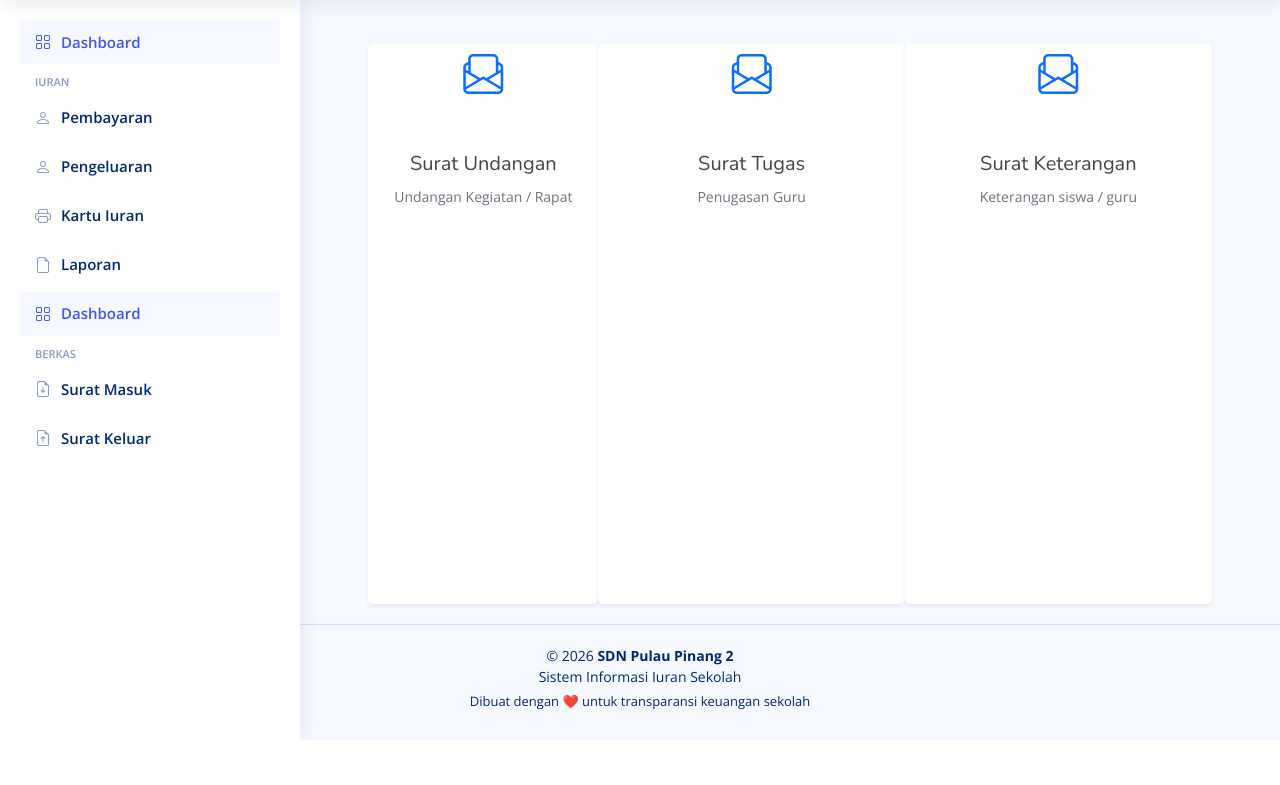
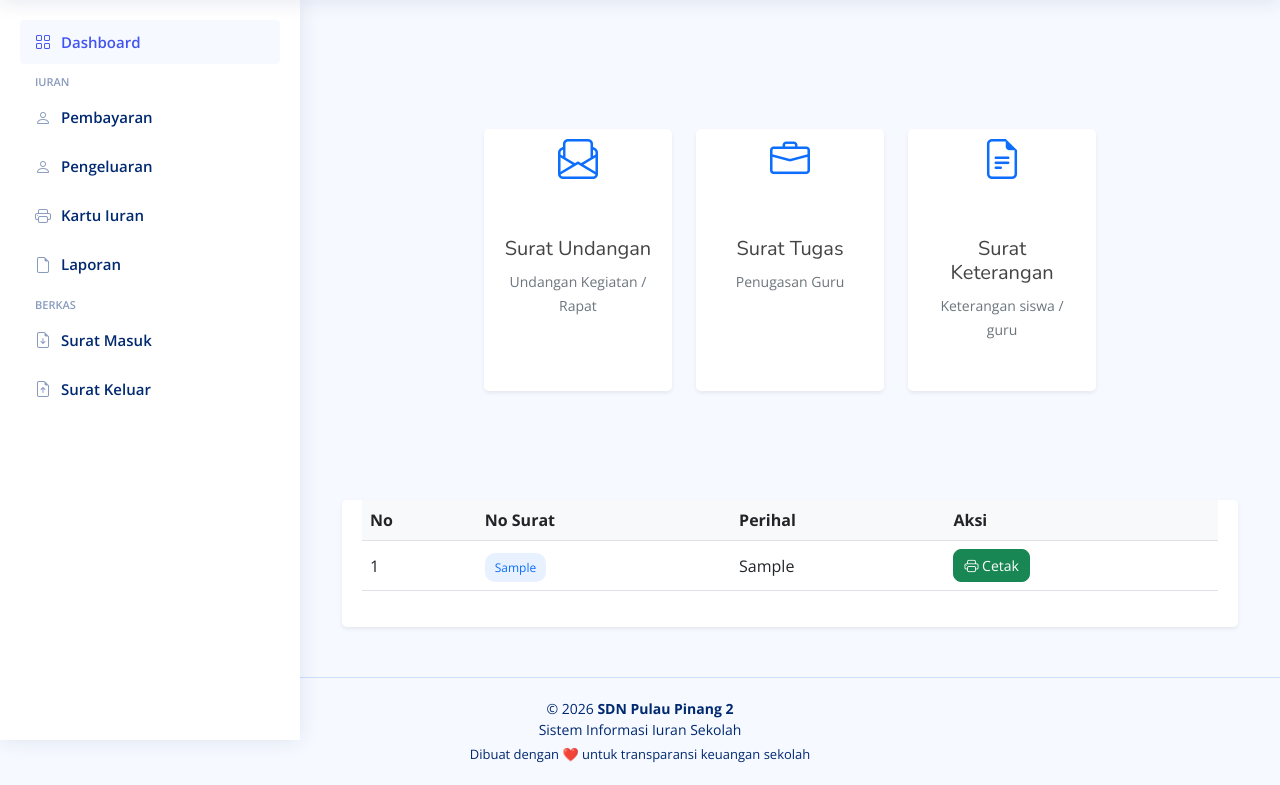
Before and after one commit to arieriyan007/iuran, a PHP site: page /document/suratKeluar.php in a window 1280 px wide. Shown: the part 60-845 px from the top of the page. Before the commit the page ends 800 px from the top, so only its background shows below. Run offline with PHP 8.4, Linux system fonts and the light colour scheme; tables that the repository leaves empty or names only in its code hold one stand-in row (values such as "Sample post"); some libraries are stand-ins or nearby versions.

Commit message:
Add : 1. Penambahan modul suat_keluar 2. menambahkan form_surat 3. menambahkan cetak_surat 4. simpan_surat, Update : 1. header.php perbaikan cekLogin.php agar tidak mudah ditembus sql injection

```diff
--- a/document/suratKeluar.php
+++ b/document/suratKeluar.php
@@ -2,7 +2,7 @@
 session_start();
 include "../layouts/header.php"
 ?>
-<main class="mian" id="main">
+<main class="main" id="main">
 <!-- css di html -->
  <style>
     .card-hover {
@@ -14,13 +14,37 @@ include "../layouts/header.php"
         transform: translateY(-5px);
         box-shadow: 0 8px 20px rgba(0, 0, 0, 0.15);
     }
+
+    .table thead {
+        background-color: #f8f9fa;
+    }
+
+    .table tbody tr:hover {
+        background-color: #f1f5ff;
+        transition: 0.2s;
+    }
+
+    .badge-surat {
+        background: #e7f1ff;
+        color: #0d6efd;
+        padding: 6px 10px;
+        border-radius: 10px;
+        font-size: 12px;
+    }
+
+    .btn-action {
+        padding: 5px 10px;
+        border-radius: 8px;
+    }
  </style>
- <div class="continer mt-4">
+ <div class="container">
 
-<div class="d-flex justify-content-center align-item-center" style="min-height:70vh;">
+    <div class="d-flex justify-content-center align-items-center" style="min-height:60vh;">
+
+        <div class="row justify-content-center g-4">
 
                <!-- surat undangan -->
-<div class="col-md-4 col-lg-3">
+                <div class="col-md-4 col-lg-4">
                     <div class="card shadow-sm h-100 card-hover" onclick="pilihSurat('undangan')">
                         <div class="card-body text-center">
                             <i class="bi bi-envelope-paper fs-1 text-primary"></i>
@@ -31,10 +55,10 @@ include "../layouts/header.php"
                 </div>
 
                 <!-- surat tugas -->
- <div class="col-md-4">
+                <div class="col-md-4 col-lg-4">
                     <div class="card shadow-sm h-100 card-hover" onclick="pilihSurat('tugas')">
                         <div class="card-body text-center">
-            <i class="bi bi-envelope-paper fs-1 text-primary"></i>
+                            <i class="bi bi-briefcase fs-1 text-primary"></i>
                             <h5 class="mt-5">Surat Tugas</h5>
                             <small class="text-muted">Penugasan Guru</small>
                         </div>
@@ -42,10 +66,10 @@ include "../layouts/header.php"
                 </div>
 
                 <!-- surat keterangan -->
- <div class="col-md-4">
+                <div class="col-md-4 col-lg-4">
                     <div class="card shadow-sm h-100 card-hover" onclick="pilihSurat('keterangan')">
                         <div class="card-body text-center">
-            <i class="bi bi-envelope-paper fs-1 text-primary"></i>
+                            <i class="bi bi-file-earmark-text fs-1 text-primary"></i>
                             <h5 class="mt-5">Surat Keterangan</h5>
                             <small class="text-muted">Keterangan siswa / guru</small>
                         </div>
@@ -53,6 +77,53 @@ include "../layouts/header.php"
                 </div>
 
         </div>
+
+    </div>
+
+<div class="card shadow-sm">
+    <div class="card-body">
+        <?php
+    $data = mysqli_query($conn, "SELECT * FROM surat_keluar ORDER BY id DESC");
+    ?>
+
+ <table class="table align-middle table-hover">
+    <thead>
+        <tr>
+        <th>No</th>
+        <th>No Surat</th>
+        <th>Perihal</th>
+        <th>Aksi</th>
+        </tr>
+    </thead>
+
+    <tbody>
+    <?php
+    $no = 1;
+    while($d = mysqli_fetch_assoc($data)) :
+    ?>
+        <tr>
+        <td><?= $no++ ?></td>
+
+        <td>
+            <span class="badge-surat">
+                <?= $d['no_surat'] ?>
+            </span>
+        </td>
+
+        <td><?= $d['perihal'] ?></td>
+        <td>
+            <a href="cetak_surat.php?id=<?= $d['id'] ?>" target="_blank" class="btn btn-success btn-sm btn-action">
+                <i class="bi bi-printer"></i> Cetak</a>
+        </td>
+        </tr>
+    <?php endwhile; ?>
+    </tbody>
+
+ </table>
+    </div>
+</div>
+
+
 
  </div>
 
--- a/layouts/header.php
+++ b/layouts/header.php
@@ -1,3 +1,6 @@
+<?php
+include "../db.php";
+?>
 <!DOCTYPE html>
 <html lang="en">
 
@@ -141,13 +144,6 @@
 
         <ul class="sidebar-nav" id="sidebar-nav">
 
-            <li class="nav-item">
-                <a class="nav-link" href="../index.php">
-                    <i class="bi bi-grid"></i>
-                    <span>Dashboard</span>
-                </a>
-            </li><!-- End Dashboard Nav -->
-
             <li class="nav-heading">Berkas</li>
 
             <li class="nav-item">
```
Also changed, not shown: cekLogin.php (+12 -26 lines), document/cetak_surat.php (added, +55 -0 lines), document/form_surat.php (added, +39 -0 lines), document/simpan_surat.php (added, +26 -0 lines). Lines whose indentation alone changed are shown as unchanged.
